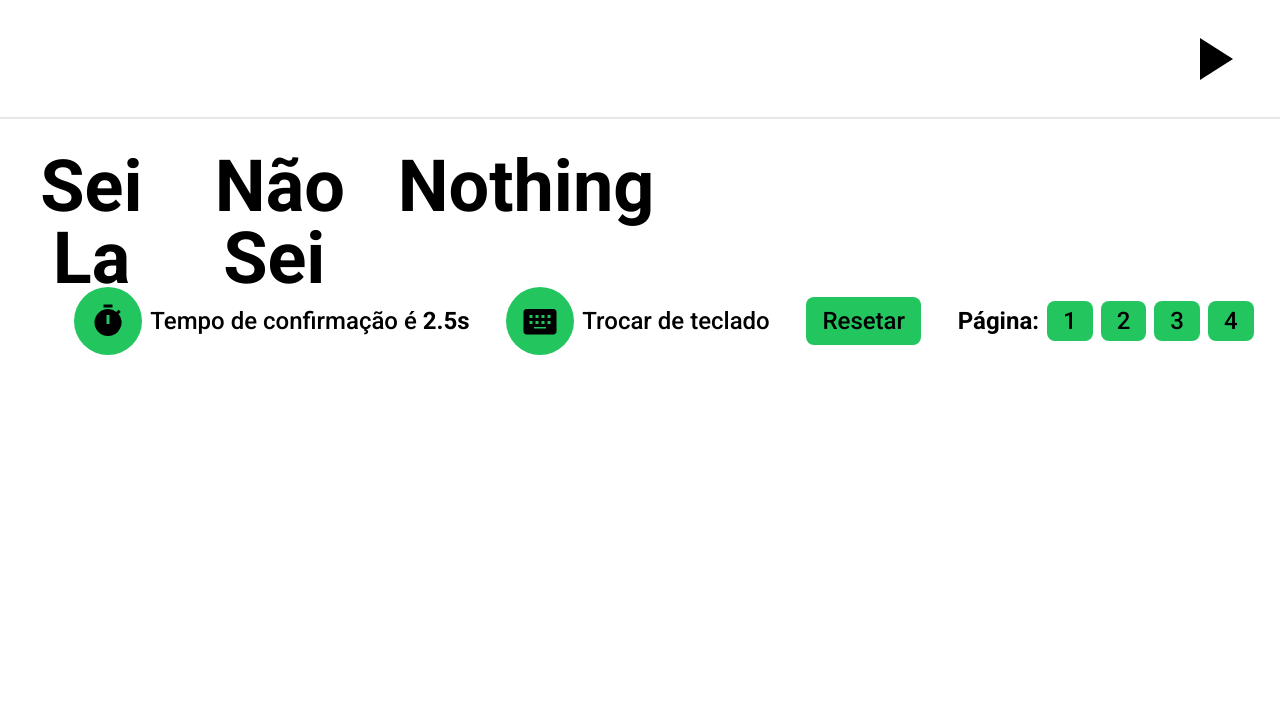
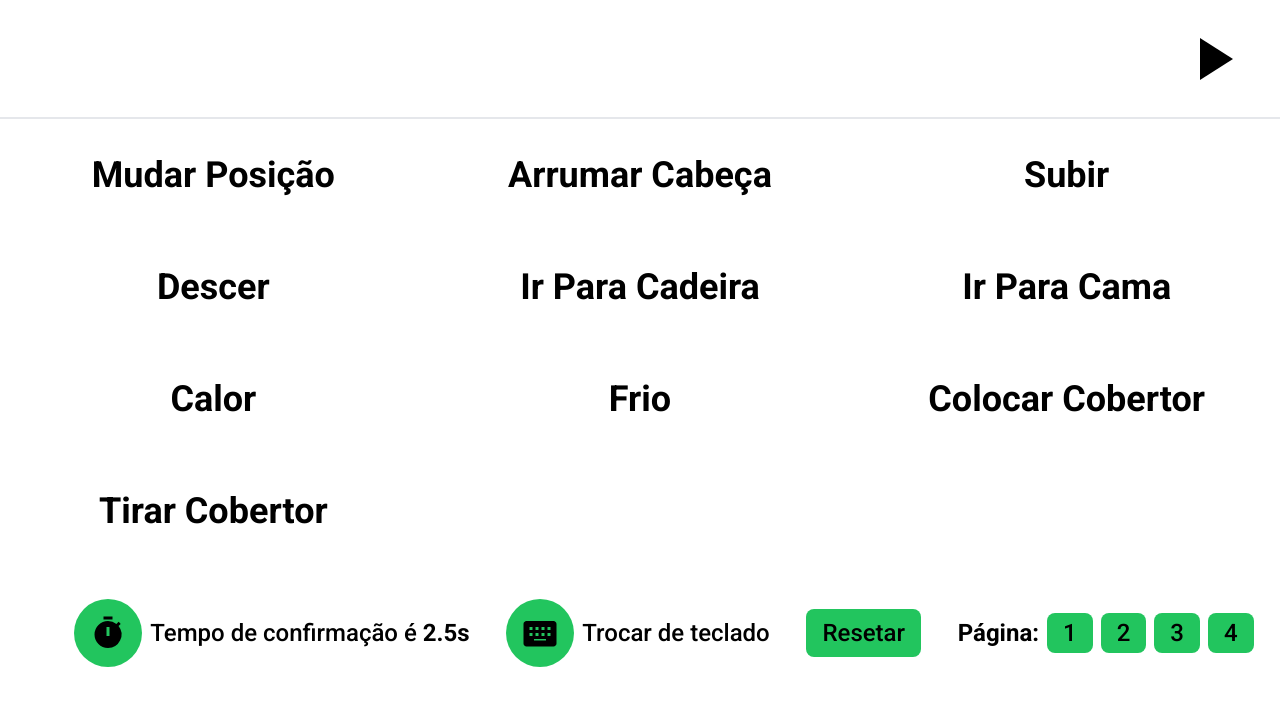
Before and after one commit to Gabriel-Sousa/communication, a React (Vite) app: page /phrases in a window 1280 px wide. Shown: the top 706 px of the page. Built offline with nearby package versions, Linux system fonts and the light colour scheme.

Commit message:
Projeto finalizado

```diff
--- a/src/Pages/Phrases/index.tsx
+++ b/src/Pages/Phrases/index.tsx
@@ -12,10 +12,49 @@ export default function Phrases() {
   const [page, setPage] = useState(1)
 
   const phrases = [
-    [{ text: 'Sei la ' }, { text: 'não sei ' }, { text: 'nothing ' }],
-    [{ text: 'd ' }, { text: 'e ' }, { text: 'f ' }],
-    [{ text: 'g ' }, { text: 'h ' }, { text: 'i ' }],
-    [{ text: 'j ' }, { text: 'k ' }, { text: 'l ' }],
+    [
+      { text: 'Mudar posição ' },
+      { text: 'Arrumar cabeça ' },
+      { text: 'subir ' },
+      { text: 'descer ' },
+      { text: 'ir para cadeira ' },
+      { text: 'ir para cama ' },
+      { text: 'calor ' },
+      { text: 'frio ' },
+      { text: 'colocar cobertor ' },
+      { text: 'tirar cobertor ' },
+    ],
+    [
+      { text: 'quero ver Artur ' },
+      { text: 'quero falar com Artur ' },
+      { text: 'quero saber do Artur ' },
+      { text: 'whatsApp ' },
+      { text: 'app BB ' },
+      { text: 'extrato cc ' },
+      { text: 'extrato conta Artur ' },
+      { text: 'extrato investimentos ' },
+      { text: 'site de compras ' },
+    ],
+    [
+      { text: 'quero agua ' },
+      { text: 'estou com fome ' },
+      { text: 'doce de leite ' },
+      { text: 'pudim' },
+      { text: 'sorvete ' },
+      { text: 'sopa ' },
+      { text: 'usar laptop ' },
+      { text: 'usar celular ' },
+      { text: 'usar computador ' },
+      { text: 'usar tablet ' },
+    ],
+    [
+      { text: 'dor nas costas ' },
+      { text: 'dor na cabeça ' },
+      { text: 'dor na GTT ' },
+      { text: 'ir para o escritório ' },
+      { text: 'ir para a sala ' },
+      { text: 'tomar banho ' },
+    ],
   ]
 
   useEffect(() => {
--- a/src/components/Button/ButtonSecondary.tsx
+++ b/src/components/Button/ButtonSecondary.tsx
@@ -5,9 +5,13 @@ import { useTime } from '../../hooks/useTime'
 
 interface ButtonSecondaryProps {
   text: string
+  variantPhrase?: boolean
 }
 
-export function ButtonSecondary({ text }: ButtonSecondaryProps) {
+export function ButtonSecondary({
+  text,
+  variantPhrase = false,
+}: ButtonSecondaryProps) {
   const { time } = useTime()
   const { isKeyboardAllowed, addWord } = useKeyboard()
   const [delayHandler, setDelayHandler] = useState(null || Number)
@@ -57,10 +61,43 @@ export function ButtonSecondary({ text }: ButtonSecondaryProps) {
     timeComputed = '_25'
   }
 
+  if (variantPhrase) {
     return (
       <button
         type="button"
-      className="font-bold capitalize p-8 max-lg:p-3"
+        className="font-bold capitalize p-8 max-lg:p-3 text-5xl max-2xl:text-4xl max-sm:text-2xl transition-all  lg:h-[112px] md:h-[100px] max-sm:h-[]"
+        onMouseEnter={handleMouseEnter}
+        onMouseLeave={handleMouseLeave}
+      >
+        <div className="max-h-[60px] max-lg:h-[36px] max-md:h-[24px]">
+          <div
+            className={`progress
+          ${timeComputed}
+          ${isAnimationOn ? 'block' : 'hidden'}
+
+            max-lg:h-[36px] max-md:h-[24px]
+          `}
+          />
+          <p
+            className={`relative
+            ${isAnimationOn &&
+              `
+              bottom-[72px]
+              max-lg:bottom-[36px]
+              max-md:bottom-[24px]
+              `
+              }`}
+          >
+            {text}
+          </p>
+        </div>
+      </button>
+    )
+  } else {
+    return (
+      <button
+        type="button"
+        className="font-bold capitalize p-8 max-lg:p-3 "
         onMouseEnter={handleMouseEnter}
         onMouseLeave={handleMouseLeave}
       >
@@ -82,3 +119,4 @@ export function ButtonSecondary({ text }: ButtonSecondaryProps) {
       </button>
     )
   }
+}
--- a/src/components/ButtonPhrases.tsx
+++ b/src/components/ButtonPhrases.tsx
@@ -11,9 +11,11 @@ interface ButtonPhrasesProps {
 
 export function ButtonPhrases({ page, phrases }: ButtonPhrasesProps) {
   return (
-    <div className="grid grid-cols-7 ">
+    <div className="grid grid-cols-[repeat(3,_minmax(440px,_1fr))] max-2xl:grid-cols-[repeat(3,_minmax(350px,_1fr))] max-lg:grid-cols-2 max-md:grid-cols-1">
       {phrases[page - 1].map((phrase) => {
-        return <ButtonSecondary key={phrase.text} text={phrase.text} />
+        return (
+          <ButtonSecondary key={phrase.text} text={phrase.text} variantPhrase />
+        )
       })}
     </div>
   )
```
Lines whose indentation alone changed are shown as unchanged.
